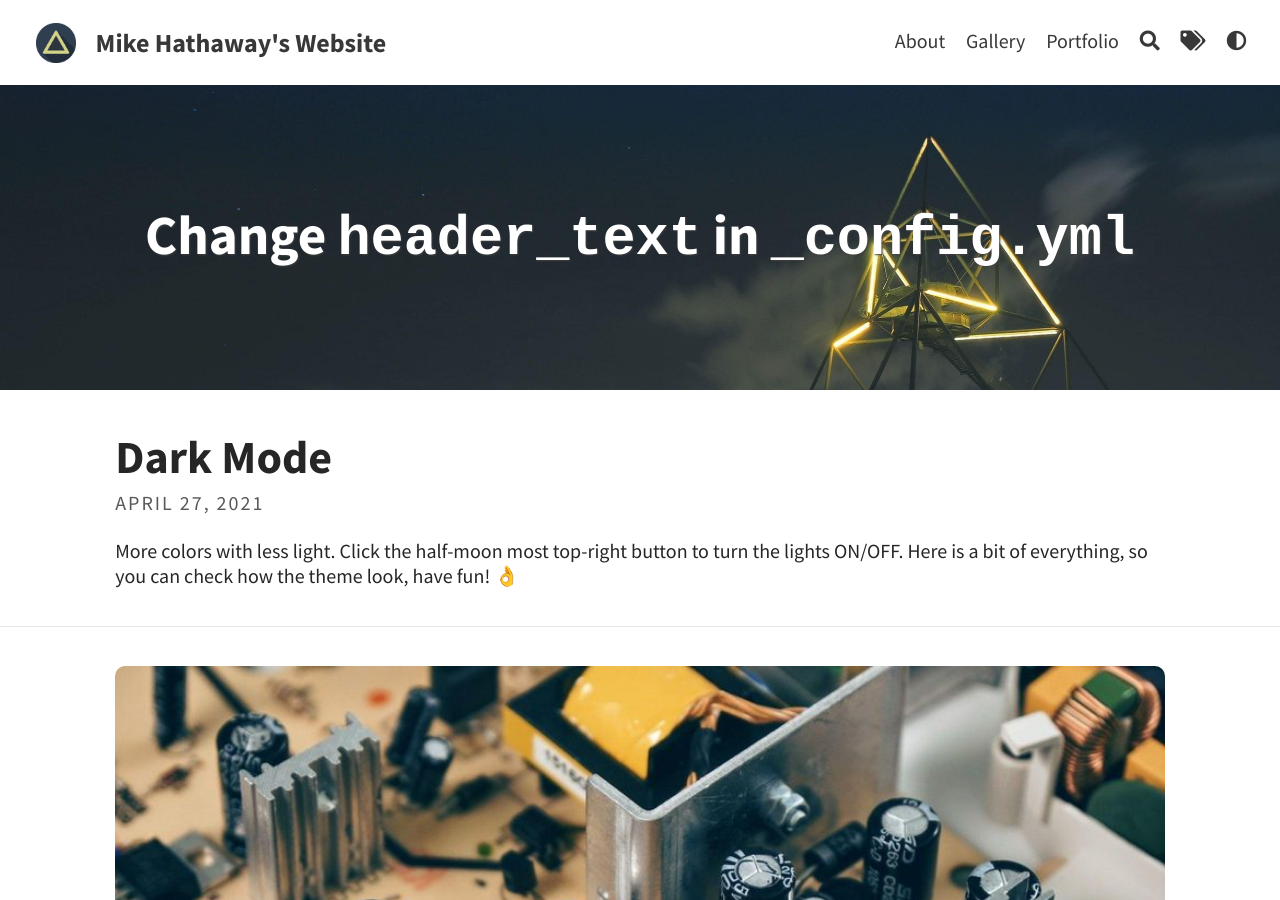
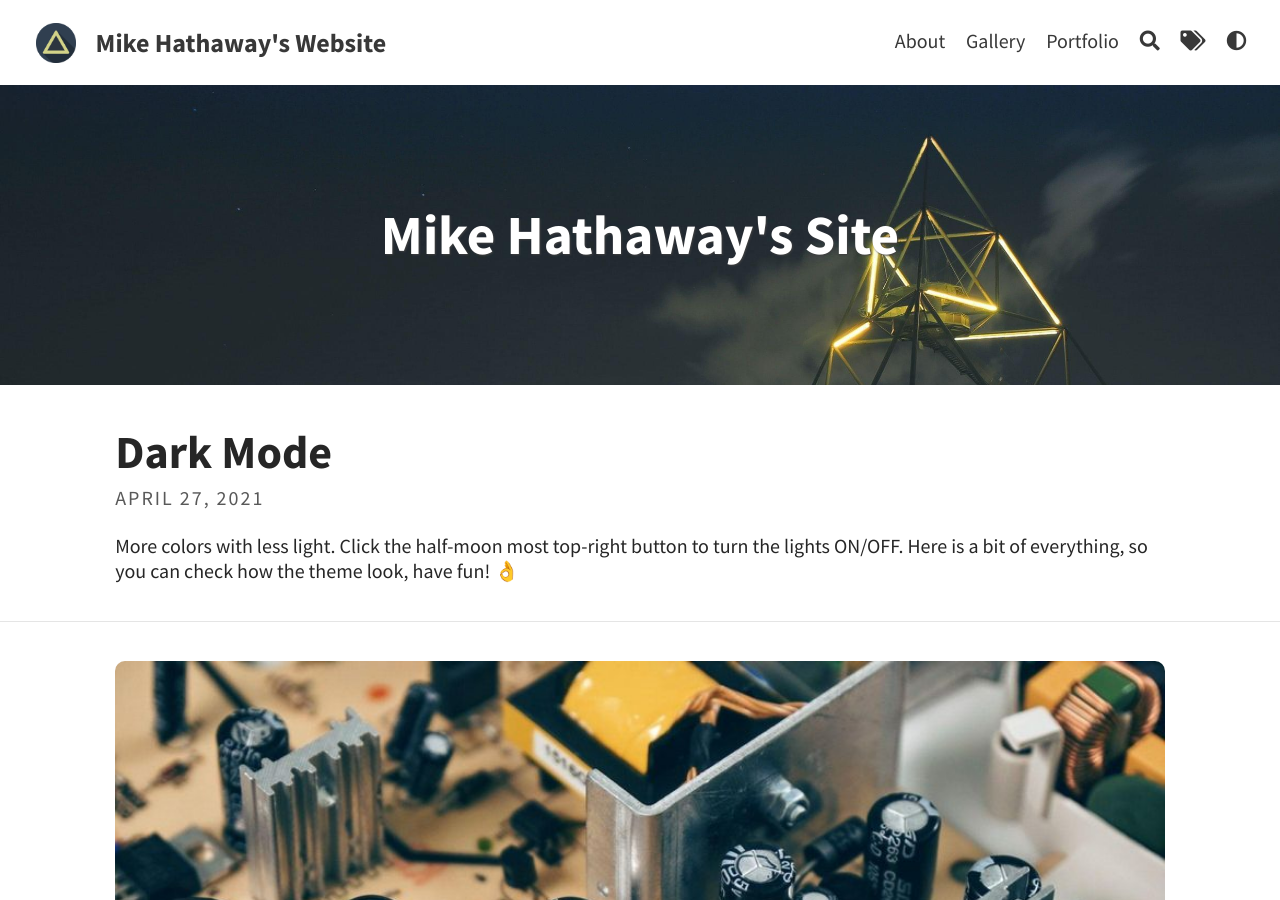
Before and after one commit to mjh2901/mikehathaway.com, a Jekyll site: the page built from index.html, in a window 1280 px wide and 900 px high. Built offline with Jekyll 4.4.1, drawn with Linux system fonts in a browser that asks for light colours; the list of posts is cut into pages by our own code.

Commit message:
update header

```diff
--- a/_config.yml
+++ b/_config.yml
@@ -9,7 +9,7 @@ avatar: assets/img/triangle.png                         # Empty for no avatar in
 favicon: assets/favicon.ico                             # Icon displayed in the tab
 
 # Header and footer text
-header_text: Change <code>header_text</code> in <code>_config.yml</code>  # Change Blog header text
+header_text: Mike Hathaway's Site  # Change Blog header text
 header_feature_image: assets/img/header/triangular.jpeg
 header_feature_image_responsive: true
 footer_text:
```
